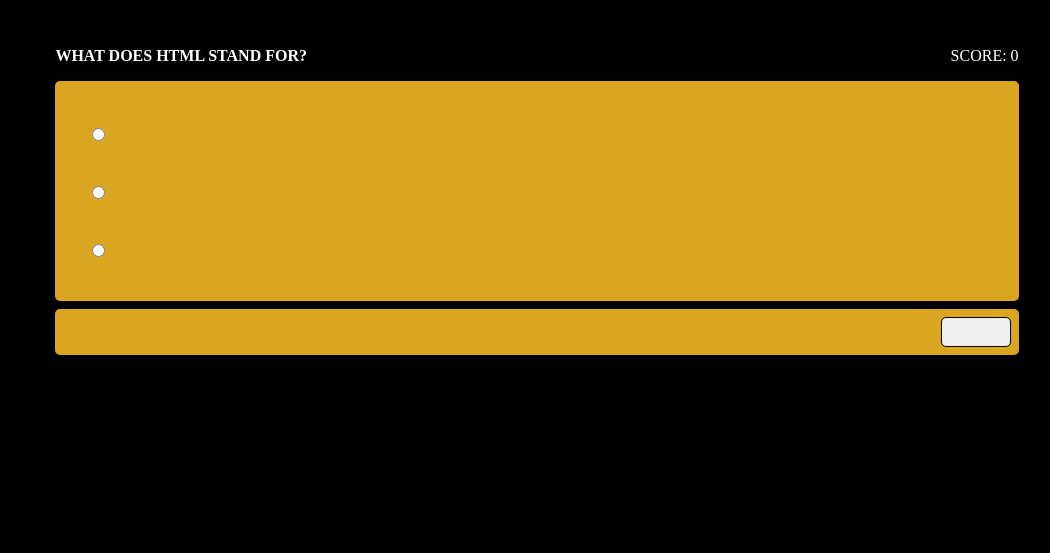
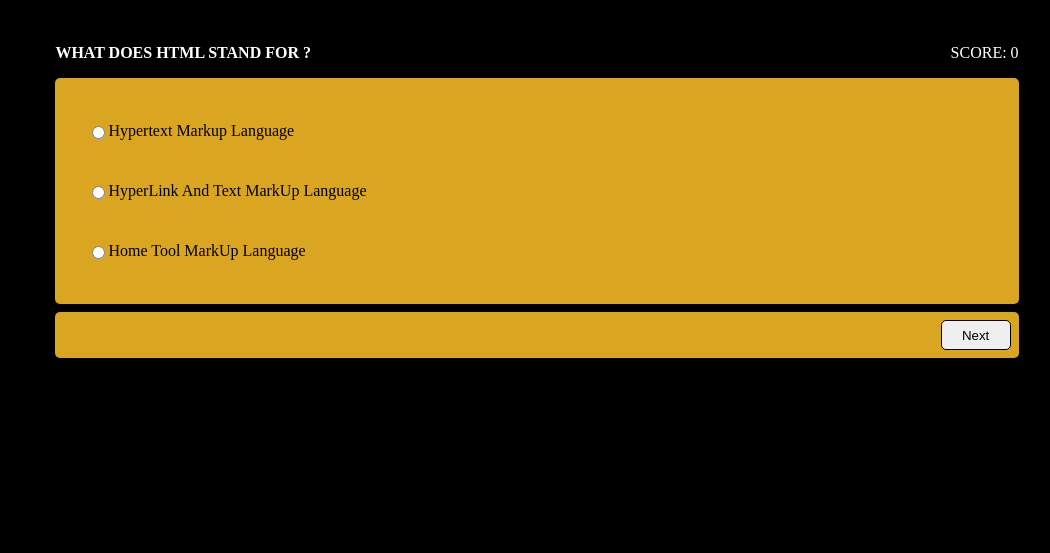
Before and after one commit to nmerike-david/nmerike-david.github.io, a plain HTML site: page index.html in a window 1280 px wide. Shown: the part 247-800 px from the top of the page, without its empty margins (103-1153 px from the left). Drawn offline with Linux system fonts and the light colour scheme.

Commit message:
Update index.html

```diff
--- a/index.html
+++ b/index.html
@@ -43,7 +43,7 @@
             </div>
         </div>
     </div>
-    <script src="./assign.js"></script>
+    <script src="./quiz.js"></script>
 </body>
 
 </html>
```
